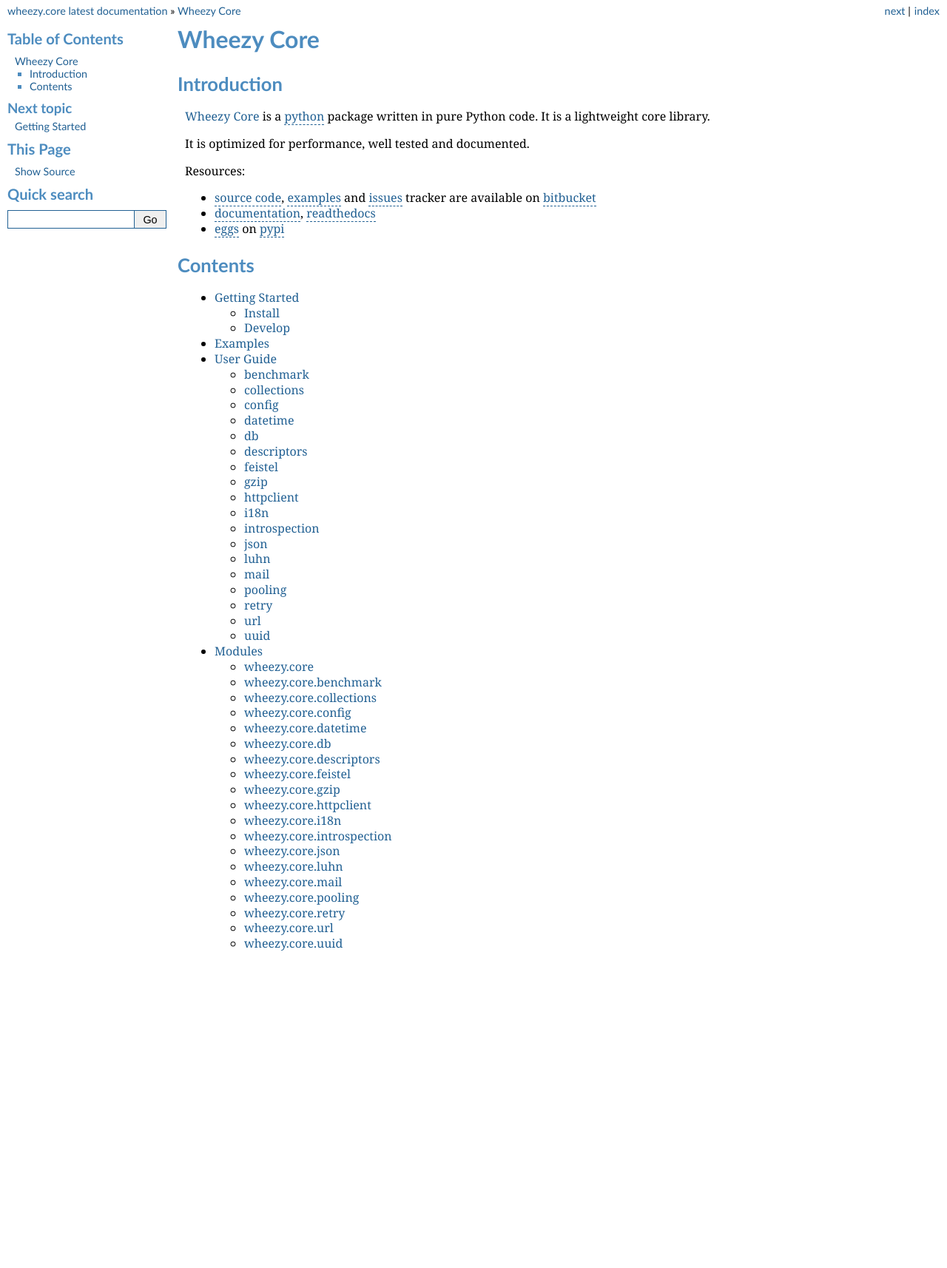
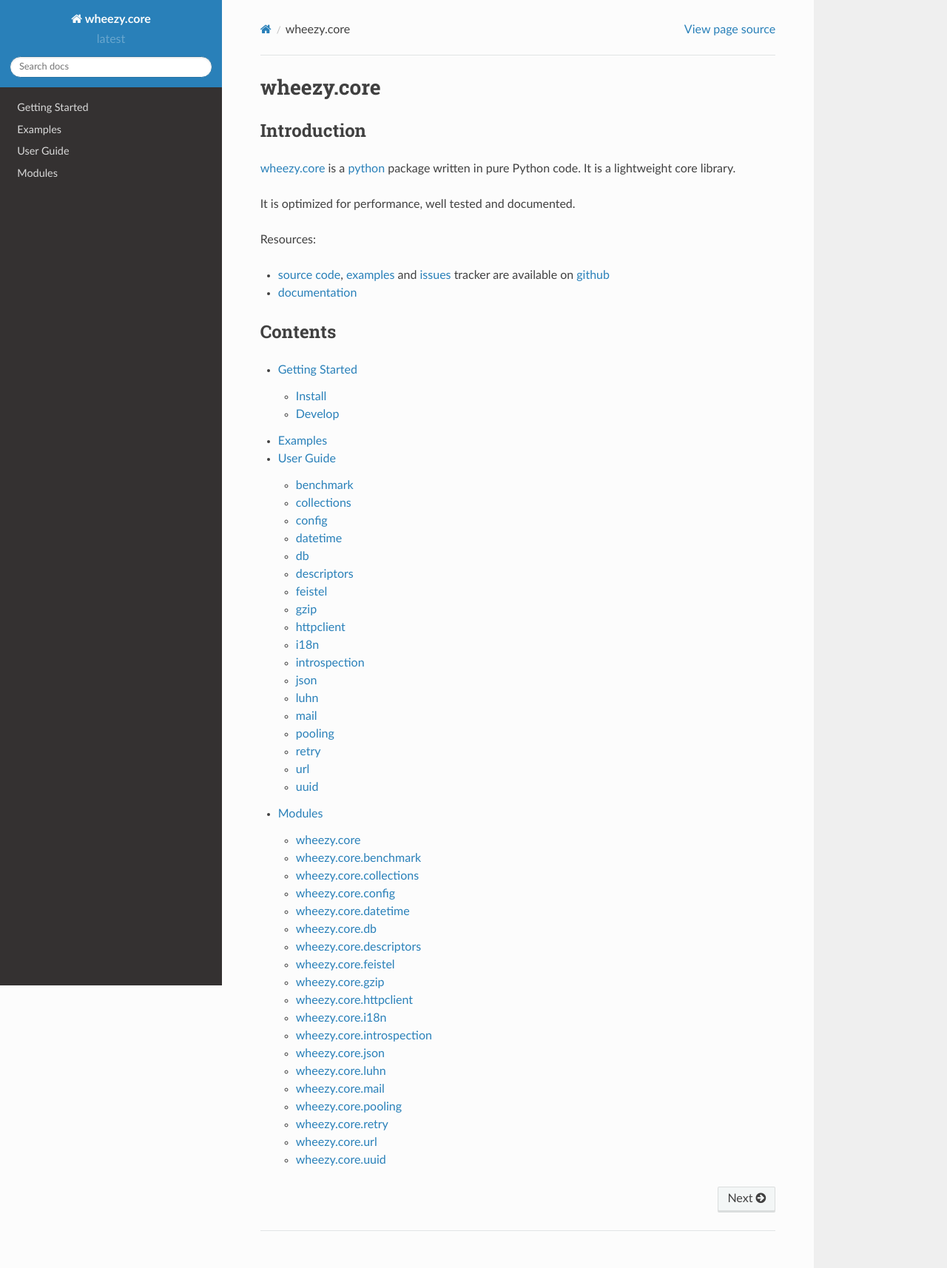
Before and after one commit to akornatskyy/wheezy.core, a Sphinx documentation site: the page built from doc/index.rst, in a window 1280 px wide. Shown: the whole page at 74% size. Built offline with Sphinx 7.4.7 and the Read the Docs theme 2.0.0, drawn with Linux system fonts in a browser that asks for light colours; before the commit the page ends 1332 px from its top, so only the background shows below that.

Commit message:
Updated docs to use sphinx rtd theme.

```diff
--- a/doc/conf.py
+++ b/doc/conf.py
@@ -32,7 +32,8 @@
 # extensions coming with Sphinx (named 'sphinx.ext.*') or your custom ones.
 extensions = [
     'sphinx.ext.autodoc', 'sphinx.ext.doctest',
-    'sphinx.ext.coverage', 'sphinx.ext.viewcode'
+    'sphinx.ext.coverage', 'sphinx.ext.viewcode',
+    'sphinx_rtd_theme'
 ]
 
 # Add any paths that contain templates here, relative to this directory.
@@ -90,7 +91,7 @@
 # show_authors = False
 
 # The name of the Pygments (syntax highlighting) style to use.
-pygments_style = 'colorful'
+# pygments_style = 'colorful'
 
 # A list of ignored prefixes for module index sorting.
 # modindex_common_prefix = []
@@ -100,36 +101,16 @@
 
 # The theme to use for HTML and HTML Help pages.  See the documentation for
 # a list of builtin themes.
-html_theme = 'default'
+html_theme = 'sphinx_rtd_theme'
 
 # The style sheet to use for HTML pages.
-html_style = 'style.css'
+# html_style = 'style.css'
 
 # Theme options are theme-specific and customize the look and feel of a theme
 # further.  For a list of options available for each theme, see the
 # documentation.
-html_theme_options = {
-    'footerbgcolor': '#FFF',
-    'footertextcolor': '#000',
-    'sidebarbgcolor': '#FFF',
-    'sidebartextcolor': '#4d8cbf',
-    'sidebarlinkcolor': '#216093',
-    'relbarbgcolor': '#FFF',
-    'relbartextcolor': '#000',
-    'relbarlinkcolor': '#216093',
-    'bgcolor': '#FFF',
-    'textcolor': '#000',
-    'linkcolor': '#216093',
-    'visitedlinkcolor': '#216093',
-    'headbgcolor': '#FFF',
-    'headtextcolor': '#4d8cbf',
-    'codebgcolor': '#FFF',
-    'codetextcolor': '#060',
-    'bodyfont': 'Georgia, serif',
-    'headfont': 'Calibri, sans-serif',
-    'stickysidebar': True,
-    'externalrefs': True
-}
+# html_theme_options = {
+# }
 
 # Add any paths that contain custom themes here, relative to this directory.
 # html_theme_path = []
@@ -153,7 +134,7 @@
 # Add any paths that contain custom static files (such as style sheets) here,
 # relative to this directory. They are copied after the builtin static files,
 # so a file named 'default.css' will overwrite the builtin 'default.css'.
-html_static_path = ['static']
+# html_static_path = ['static']
 
 # If not '', a 'Last updated on:' timestamp is inserted at every page bottom,
 # using the given strftime format.
@@ -212,7 +193,7 @@
 # (source start file, target name, title, author, documentclass
 # [howto/manual]).
 latex_documents = [
-    ('index', 'wheezy.core.tex', 'wheezy.core Documentation',
+    ('index', 'wheezy.core.tex', 'wheezy.core documentation',
      'Andriy Kornatskyy', 'manual'),
 ]
 
@@ -245,6 +226,6 @@
 # One entry per manual page. List of tuples
 # (source start file, name, description, authors, manual section).
 man_pages = [
-    ('index', 'wheezy.core', 'wheezy.core Documentation',
+    ('index', 'wheezy.core', 'wheezy.core documentation',
      ['Andriy Kornatskyy'], 1)
 ]
--- a/doc/index.rst
+++ b/doc/index.rst
@@ -1,6 +1,6 @@
 .. _`wheezy.core`:
 
-Wheezy Core
+wheezy.core
 ===========
 
 Introduction
@@ -14,9 +14,8 @@
 Resources:
 
 * `source code`_, `examples`_ and `issues`_ tracker are available
-  on `bitbucket`_
-* `documentation`_, `readthedocs`_
-* `eggs`_ on `pypi`_
+  on `github`_
+* `documentation`_
 
 Contents
 --------
@@ -29,12 +28,9 @@
    userguide
    modules
 
-.. _`bitbucket`: http://bitbucket.org/akorn/wheezy.core
-.. _`documentation`: http://packages.python.org/wheezy.core
-.. _`eggs`: http://pypi.python.org/pypi/wheezy.core
-.. _`examples`: http://bitbucket.org/akorn/wheezy.core/src/tip/demos
-.. _`issues`: http://bitbucket.org/akorn/wheezy.core/issues
-.. _`pypi`: http://pypi.python.org
-.. _`python`: http://www.python.org
-.. _`readthedocs`: http://readthedocs.org/builds/wheezycore/
-.. _`source code`: http://bitbucket.org/akorn/wheezy.core/src
+.. _`github`: https://github.com/akornatskyy/wheezy.core
+.. _`documentation`: https://wheezycore.readthedocs.io/en/latest/
+.. _`examples`: https://github.com/akornatskyy/wheezy.core/tree/master/demos
+.. _`issues`: https://github.com/akornatskyy/wheezy.core/issues
+.. _`python`: https://www.python.org
+.. _`source code`: https://github.com/akornatskyy/wheezy.core
--- a/doc/static/style.css
+++ /dev/null
@@ -1,54 +0,0 @@
-@import url("default.css");
-
-div.body h1,
-div.body h2,
-div.body h3,
-div.body h4,
-div.body h5,
-div.body h6,
-div.sphinxsidebar h3,
-div.sphinxsidebar h4 {
-    font-weight: bold;
-    border-bottom: none;
-}
-
-pre {
-    line-height: 14pt;
-    margin: 17pt;
-    padding-left: 1em;
-    border: none;
-    border-left: 3px solid #EE9816;
-    font-family: 'Consolas','Deja Vu Sans Mono','Bitstream Vera Sans Mono',monospace;
-    font-size: 0.9em;
-}
-
-div.body p, div.body dd, div.body li {
-    text-align: left;
-}
-
-.highlight {
-    background: #FFF !important;
-}
-
-th.field-name {
-    background: #FFF;
-}
-
-div.related {
-    position: fixed;
-}
-
-div.body {
-    top: 30px;
-    bottom: 0;
-    right: 0;
-    left: 230px;
-    margin: 0;
-    position: fixed;
-    overflow: auto;
-    height: auto;
-}
-
-div.related, div.sphinxsidebar {
-    font-family: Calibri, sans-serif;
-}
--- a/setup.py
+++ b/setup.py
@@ -2,10 +2,7 @@
 
 import os
 
-try:
-    from setuptools import setup
-except:
-    from distutils.core import setup  # noqa
+from setuptools import setup
 
 extra = {}
 try:
```
Also changed, not shown: README.md (+3 -3 lines), 2 other files.
